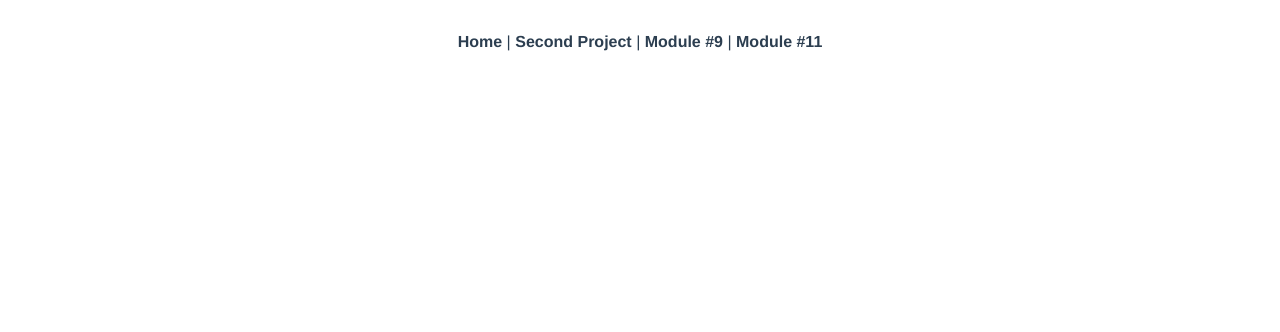
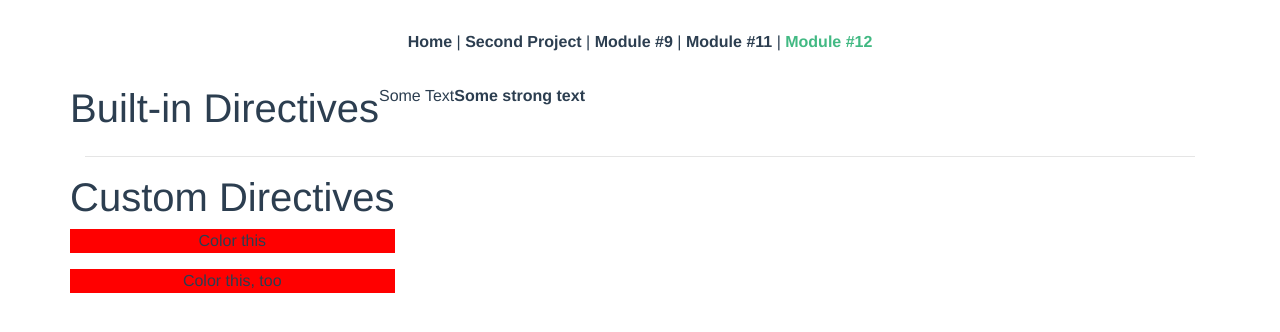
Before and after one commit to isao92/VueProject, a Vue app in the folder vue-cli-new/: page /module12 in a window 1280 px wide. Shown: the top 332 px of the page. Built offline with nearby package versions, Linux system fonts and the light colour scheme.

Commit message:
module 12

```diff
--- a/vue-cli-new/src/App.vue
+++ b/vue-cli-new/src/App.vue
@@ -5,7 +5,8 @@
       <router-link to="/">Home</router-link> |
       <router-link to="/secondProject">Second Project</router-link> |
       <router-link to="/module9">Module #9</router-link> |
-      <router-link to="/module11">Module #11</router-link>
+      <router-link to="/module11">Module #11</router-link> |
+      <router-link to="/module12">Module #12</router-link>
     </div>
     <!-- <ServerStats></ServerStats> -->
     <router-view />
--- a/vue-cli-new/src/main.js
+++ b/vue-cli-new/src/main.js
@@ -5,6 +5,23 @@ import store from './store'
 import './registerServiceWorker'
 
 Vue.config.productionTip = false
+
+Vue.directive('highlight', {
+  bind (el, binding, vnode) {
+    // el.style.backgroundColor = binding.value
+    var delay = 0
+    if (binding.modifiers['delayed']) {
+      delay = 3000
+    }
+    setTimeout(() => {
+      if (binding.arg === 'background') {
+        el.style.backgroundColor = binding.value
+      } else {
+        el.style.color = binding.value
+      }
+    }, delay)
+  }
+})
 
 export const eventBus = new Vue({
   methods: {
--- a/vue-cli-new/src/router.js
+++ b/vue-cli-new/src/router.js
@@ -30,6 +30,14 @@ export default new Router({
       component: () => import(/* webpackChunkName: "about" */ './views/Module11.vue')
     },
     {
+      path: '/module12',
+      name: 'module12',
+      // route level code-splitting
+      // this generates a separate chunk (about.[hash].js) for this route
+      // which is lazy-loaded when the route is visited.
+      component: () => import(/* webpackChunkName: "about" */ './views/Module12.vue')
+    },
+    {
       path: '/secondProject',
       name: 'secondProject',
       // route level code-splitting
--- a/vue-cli-new/src/views/Module12.vue
+++ b/vue-cli-new/src/views/Module12.vue
@@ -3,6 +3,53 @@
     <div class="row">
       <h1>Built-in Directives</h1>
       <p v-text="'Some Text'"></p>
+      <p v-html="'<strong>Some strong text</strong>'"></p>
+    </div>
+    <hr>
+    <div class="row">
+      <div class="sol-xs-12">
+        <h1>Custom Directives</h1>
+        <p v-highlight:background.delayed="'red'">Color this</p>
+        <p v-local-highlight:background.delayed.blink="{mainColor: 'red', secondColor: 'green', delay: 500}">Color this, too</p>
+      </div>
     </div>
   </div>
 </template>
+
+<script>
+export default {
+  directives: {
+    'local-highlight': {
+      bind (el, binding, vnode) {
+        var delay = 0
+        if (binding.modifiers['delayed']) {
+          delay = 3000
+        }
+        if (binding.modifiers['blink']) {
+          let mainColor = binding.value.mainColor
+          let secondColor = binding.value.secondColor
+          let currentColor = mainColor
+          setTimeout (() => {
+            setInterval(() => {
+              currentColor == secondColor ? currentColor = mainColor : currentColor = secondColor
+              if (binding.arg === 'background') {
+                el.style.backgroundColor = currentColor
+              } else {
+                el.style.color = currentColor
+              }
+            }, binding.value.delay)
+          }, delay)
+        } else {
+          setTimeout(() => {
+            if (binding.arg === 'background') {
+              el.style.backgroundColor = binding.value.mainColor
+            } else {
+              el.style.color = binding.value.mainColor
+            }
+          }, delay)
+        }
+      }
+    }
+  }
+}
+</script>
```
